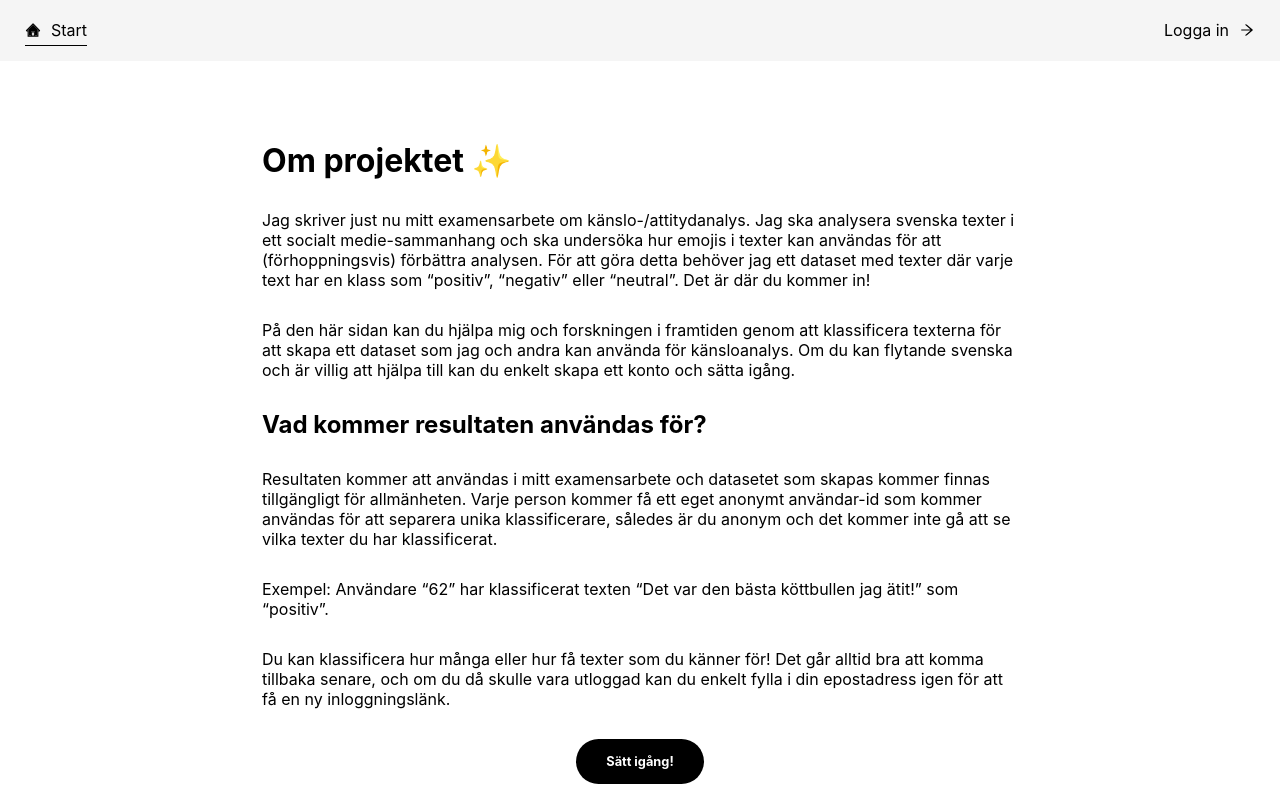
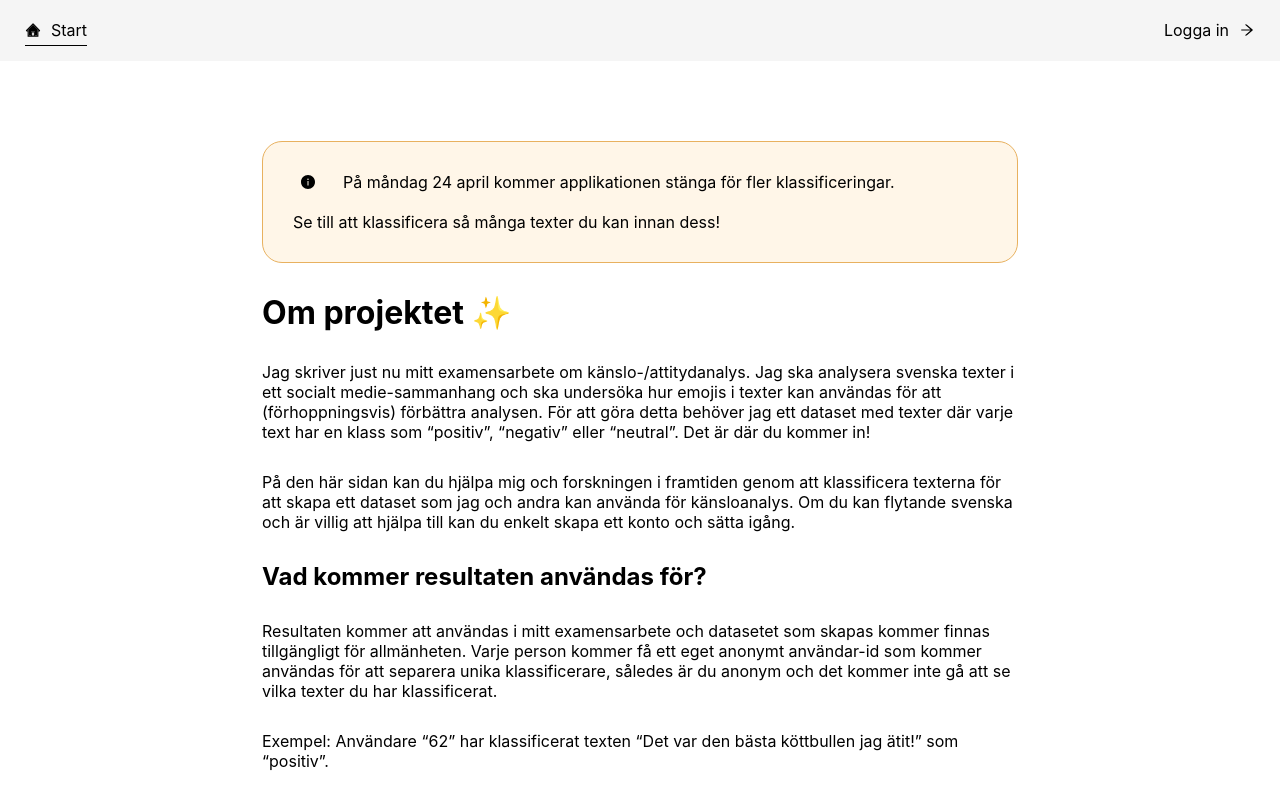
Before and after one commit to lovisaberggren/sentiment-annotation, a Next.js app: page /start in a window 1280 px wide. Shown: the top 800 px of the page. Built offline with nearby package versions, Linux system fonts and the light colour scheme; no server answers.

Commit message:
Added info box about when the application is closing

```diff
--- /dev/null
+++ b/components/info/ClosingInfo.tsx
@@ -0,0 +1,20 @@
+import React from "react";
+import { AiFillInfoCircle } from "react-icons/ai";
+import styles from "@/styles/ClosingInfo.module.css";
+
+const ClosingInfo = () => {
+	return (
+		<div className={styles.infodiv}>
+			<AiFillInfoCircle className={styles.icon} />
+			<p>
+				På måndag 24 april kommer applikationen stänga för fler
+				klassificeringar.
+			</p>
+			<p className={styles.text2}>
+				Se till att klassificera så många texter du kan innan dess!
+			</p>
+		</div>
+	);
+};
+
+export default ClosingInfo;
--- a/pages/info.tsx
+++ b/pages/info.tsx
@@ -1,6 +1,7 @@
 import React, { useEffect } from "react";
 import { useRouter } from "next/router";
 import Link from "next/link";
+import ClosingInfo from "@/components/info/ClosingInfo";
 import Contact from "@/components/text/Contact";
 import Meta from "@/components/Meta";
 import buttonStyles from "@/styles/Button.module.css";
@@ -18,6 +19,7 @@ export default function Info({ session }) {
 	return (
 		<>
 			<Meta title="Info & guidning | Attitydanalys" />
+			<ClosingInfo />
 			<Instructions />
 			<Link className={buttonStyles.button1} href="/label">
 				Börja klassificera!
--- a/pages/start.tsx
+++ b/pages/start.tsx
@@ -3,10 +3,12 @@ import Link from "next/link";
 import Contact from "@/components/text/Contact";
 import buttonStyles from "@/styles/Button.module.css";
 import About from "@/components/text/About";
+import ClosingInfo from "@/components/info/ClosingInfo";
 
 export default function Start({ session }) {
 	return (
 		<>
+			<ClosingInfo />
 			<About />
 			<Link
 				className={buttonStyles.button1}
--- /dev/null
+++ b/styles/ClosingInfo.module.css
@@ -0,0 +1,19 @@
+.infodiv {
+	border-radius: 20px;
+	background-color: #fff6e8;
+	border: 1px solid #e8b15f;
+	padding: 30px;
+	display: grid;
+	grid-template-columns: 50px auto;
+	width: 100%;
+}
+
+.text2 {
+	grid-column: 1 / span 2;
+	grid-row: 2;
+	padding-top: 20px;
+}
+
+.icon {
+	margin: auto 7px;
+}
```
